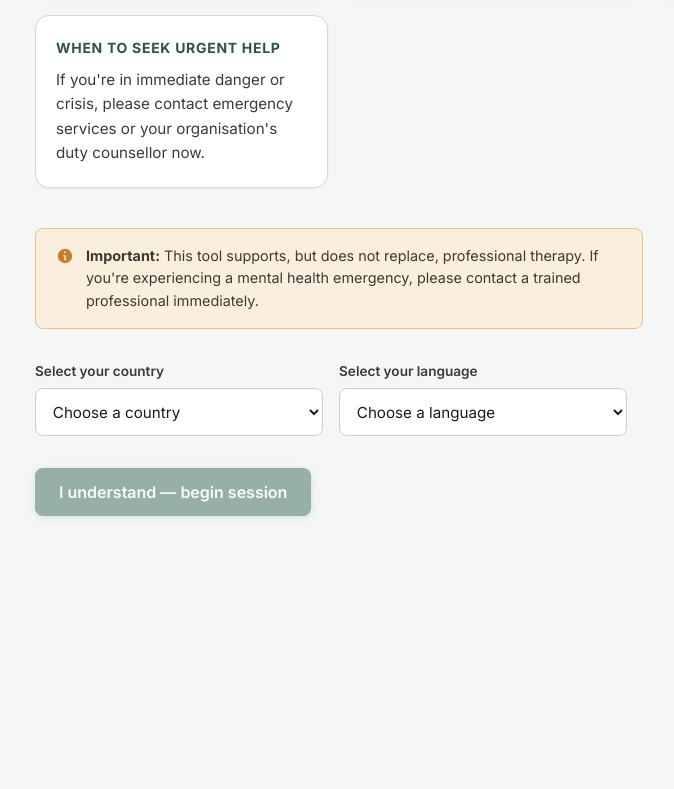
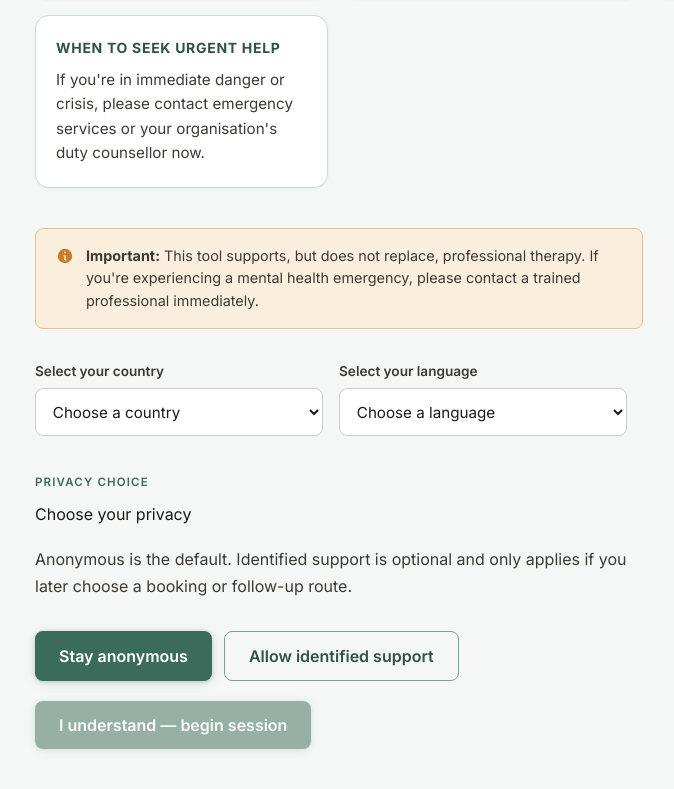
Before and after one commit to Lifeofdrew2/Thrap, a React (Vite) app: page / in a window 1280 px wide. Shown: the part 638-1427 px from the top of the page, without its empty margins (149-823 px from the left). Before the commit the page ends 1234 px from the top, so only its background shows below. Built offline with nearby package versions, Linux system fonts and the light colour scheme; what i18n-iso-countries would draw is missing.

Commit message:
Combine onboarding and privacy choice

```diff
--- a/src/components/OnboardingScreen.tsx
+++ b/src/components/OnboardingScreen.tsx
@@ -4,7 +4,7 @@ import { LANGUAGE_OPTIONS, REGION_OPTIONS } from "../app/regions";
 import type { AppCopy } from "../app/i18n";
 
 interface OnboardingScreenProps {
-  onAcknowledge: (settings: { region: Region; language: ConversationLanguage; languageName: string }) => void;
+  onAcknowledge: (settings: { region: Region; language: ConversationLanguage; languageName: string; identified: boolean }) => void;
   onLanguageChange: (language: ConversationLanguage, languageName: string) => void;
   copy: AppCopy;
   translationLoading: boolean;
@@ -13,6 +13,7 @@ interface OnboardingScreenProps {
 export function OnboardingScreen({ onAcknowledge, onLanguageChange, copy, translationLoading }: OnboardingScreenProps) {
   const [region, setRegion] = useState<Region | "">("");
   const [language, setLanguage] = useState<ConversationLanguage | "">("");
+  const [identified, setIdentified] = useState(false);
   return (
     <main className="page-wrap onboarding" aria-labelledby="onboarding-heading">
       <p className="eyebrow">{copy.welcomeEyebrow}</p>
@@ -74,6 +75,20 @@ export function OnboardingScreen({ onAcknowledge, onLanguageChange, copy, transl
         </div>
       </div>
 
+      <section className="onboarding-privacy" aria-labelledby="privacy-choice-heading">
+        <p className="eyebrow">{copy.consentEyebrow}</p>
+        <h2 id="privacy-choice-heading">{copy.consentHeading}</h2>
+        <p className="consent-body">{copy.consentBody}</p>
+        <div className="choice-row">
+          <button className={!identified ? "primary-button" : "secondary-button"} type="button" onClick={() => setIdentified(false)} aria-pressed={!identified}>
+            {copy.anonymous}
+          </button>
+          <button className={identified ? "primary-button" : "secondary-button"} type="button" onClick={() => setIdentified(true)} aria-pressed={identified}>
+            {copy.identified}
+          </button>
+        </div>
+      </section>
+
       <button
         className="primary-button"
         type="button"
@@ -84,6 +99,7 @@ export function OnboardingScreen({ onAcknowledge, onLanguageChange, copy, transl
             region,
             language,
             languageName: LANGUAGE_OPTIONS.find((option) => option.value === language)?.label ?? language,
+            identified,
           });
         }}
       >
```
Also changed, not shown: 2 other files (tests, documents, lock files or other folders).
